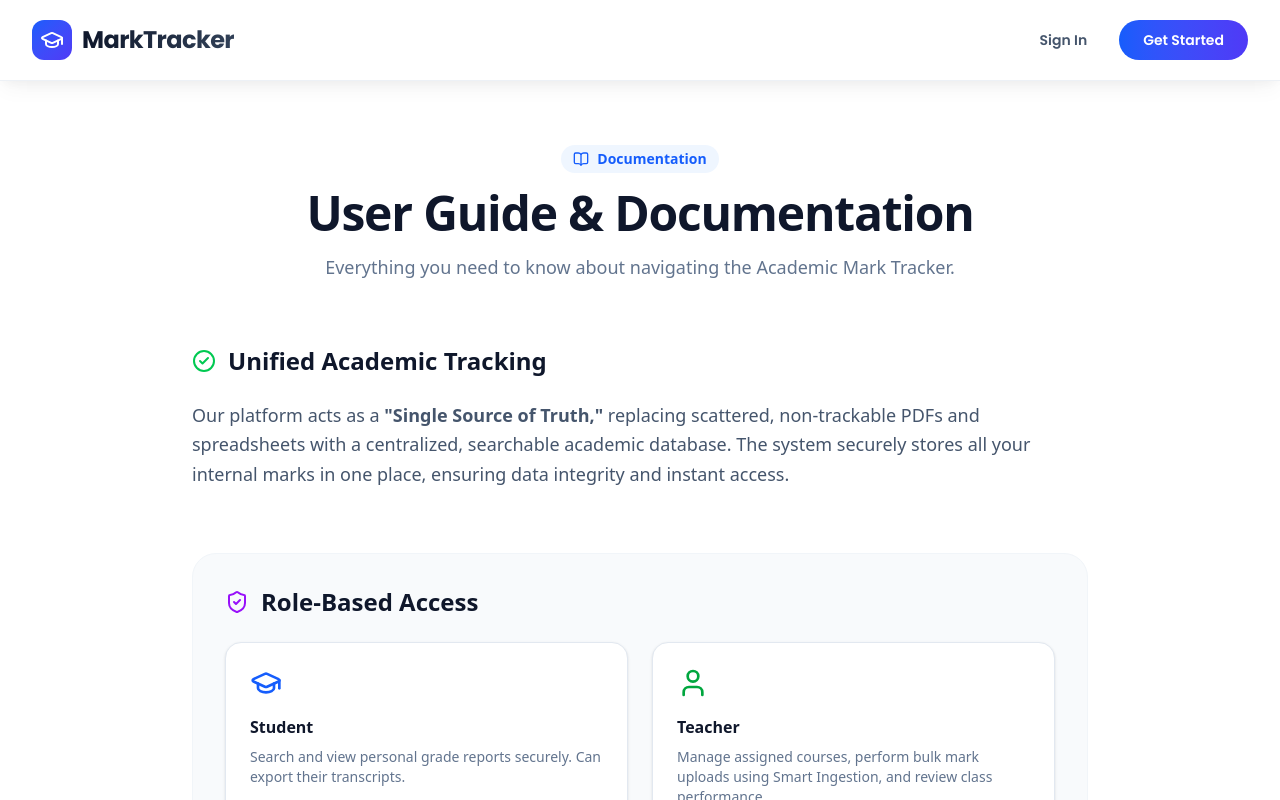
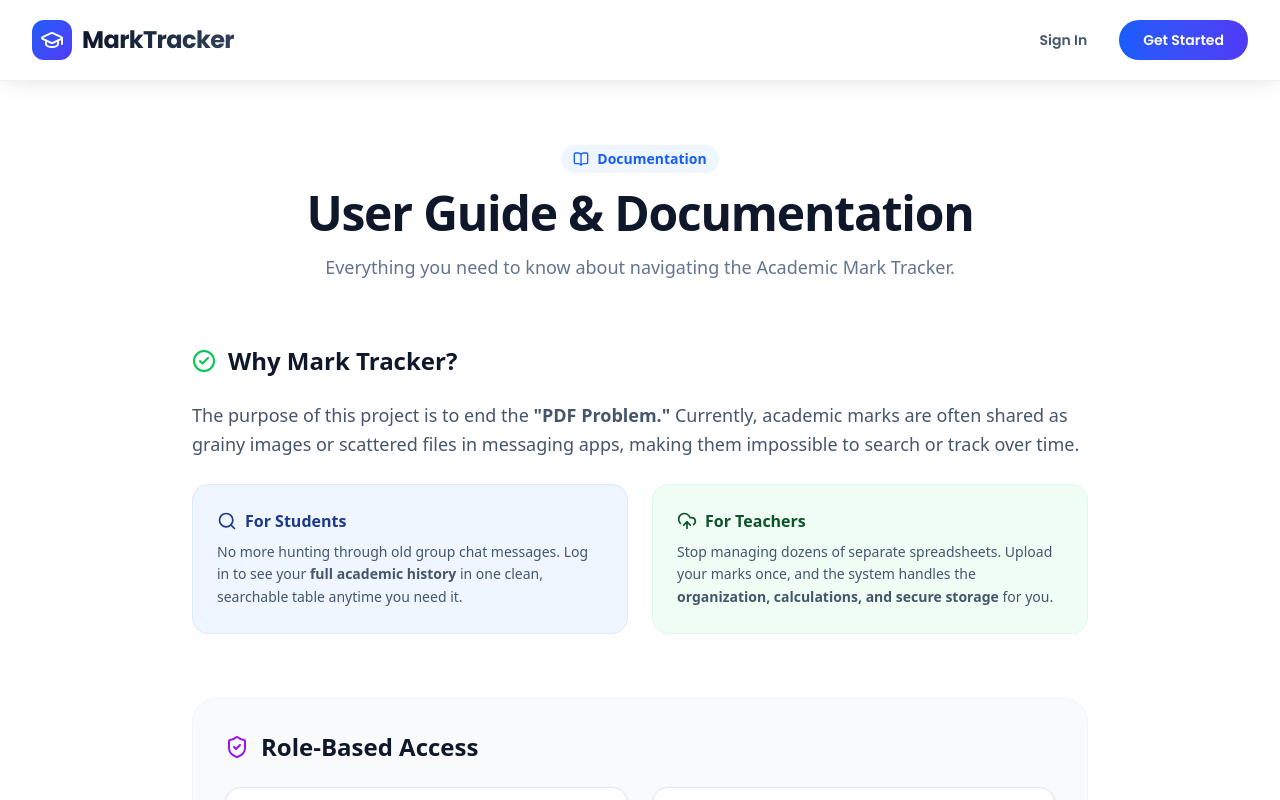
Before and after one commit to Rubayet-billah/mark-tracker, a Next.js app: page /guide in a window 1280 px wide. Shown: the top 800 px of the page. Built offline with nearby package versions, Linux system fonts and the light colour scheme; no server answers.

Commit message:
feat: add user guide and documentation page for students and teachers

```diff
--- a/app/guide/page.tsx
+++ b/app/guide/page.tsx
@@ -38,12 +38,33 @@ export default function UserGuidePage() {
                     <section>
                         <h2 className="text-2xl font-bold mb-6 flex items-center gap-3 text-slate-900">
                             <CheckCircle2 className="text-green-500" />
-                            Unified Academic Tracking
+                            Why Mark Tracker?
                         </h2>
-                        <p className="text-slate-600 leading-relaxed mb-4 text-lg">
-                            Our platform acts as a <strong>"Single Source of Truth,"</strong> replacing scattered, non-trackable PDFs and spreadsheets with a centralized, searchable academic database.
-                            The system securely stores all your internal marks in one place, ensuring data integrity and instant access.
+                        <p className="text-slate-600 leading-relaxed mb-6 text-lg">
+                            The purpose of this project is to end the <strong>"PDF Problem."</strong> Currently, academic marks are often shared as grainy images or scattered files in messaging apps, making them impossible to search or track over time.
                         </p>
+
+                        <div className="grid md:grid-cols-2 gap-6">
+                            <div className="bg-blue-50 p-6 rounded-2xl border border-blue-100">
+                                <h3 className="font-bold text-blue-900 mb-2 flex items-center gap-2">
+                                    <Search size={20} />
+                                    For Students
+                                </h3>
+                                <p className="text-sm text-slate-600 leading-relaxed">
+                                    No more hunting through old group chat messages. Log in to see your <strong>full academic history</strong> in one clean, searchable table anytime you need it.
+                                </p>
+                            </div>
+
+                            <div className="bg-green-50 p-6 rounded-2xl border border-green-100">
+                                <h3 className="font-bold text-green-900 mb-2 flex items-center gap-2">
+                                    <UploadCloud size={20} />
+                                    For Teachers
+                                </h3>
+                                <p className="text-sm text-slate-600 leading-relaxed">
+                                    Stop managing dozens of separate spreadsheets. Upload your marks once, and the system handles the <strong>organization, calculations, and secure storage</strong> for you.
+                                </p>
+                            </div>
+                        </div>
                     </section>
 
                     {/* Section 2: Role-Based Access */}
```
